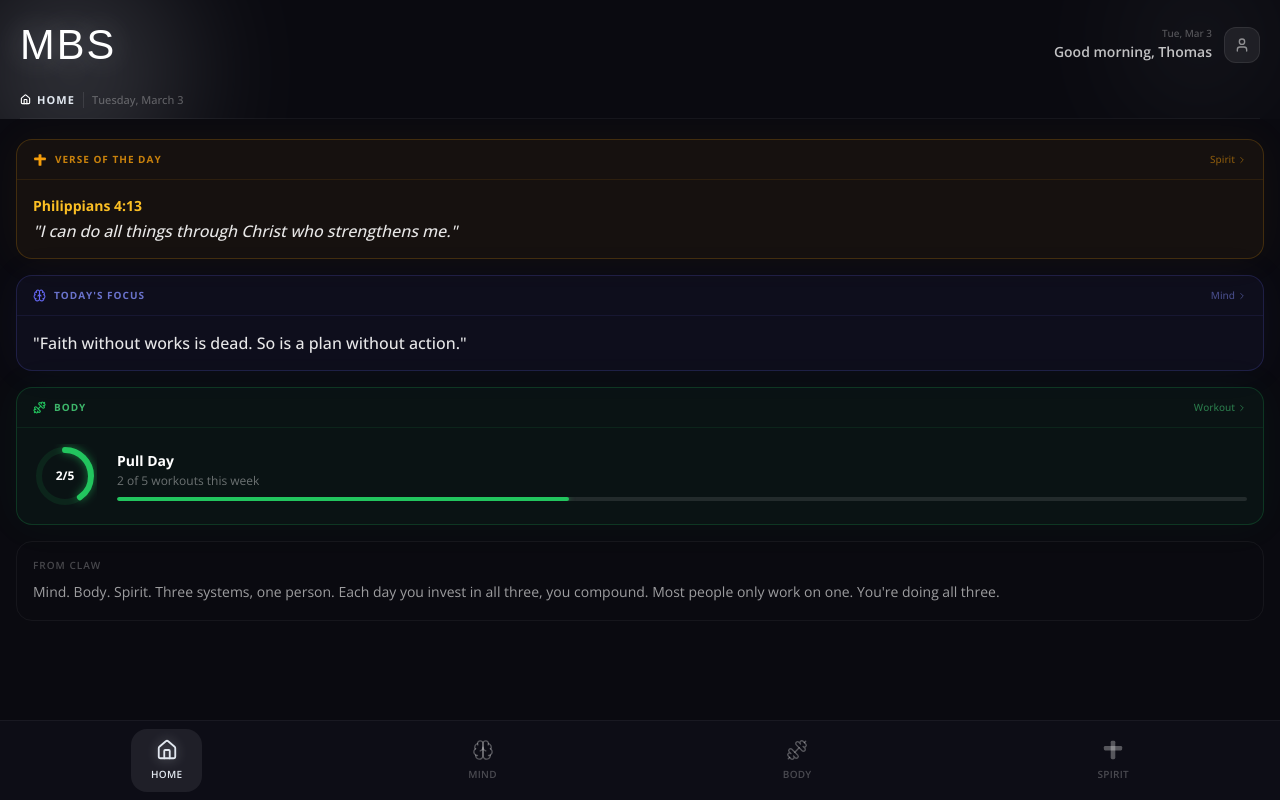
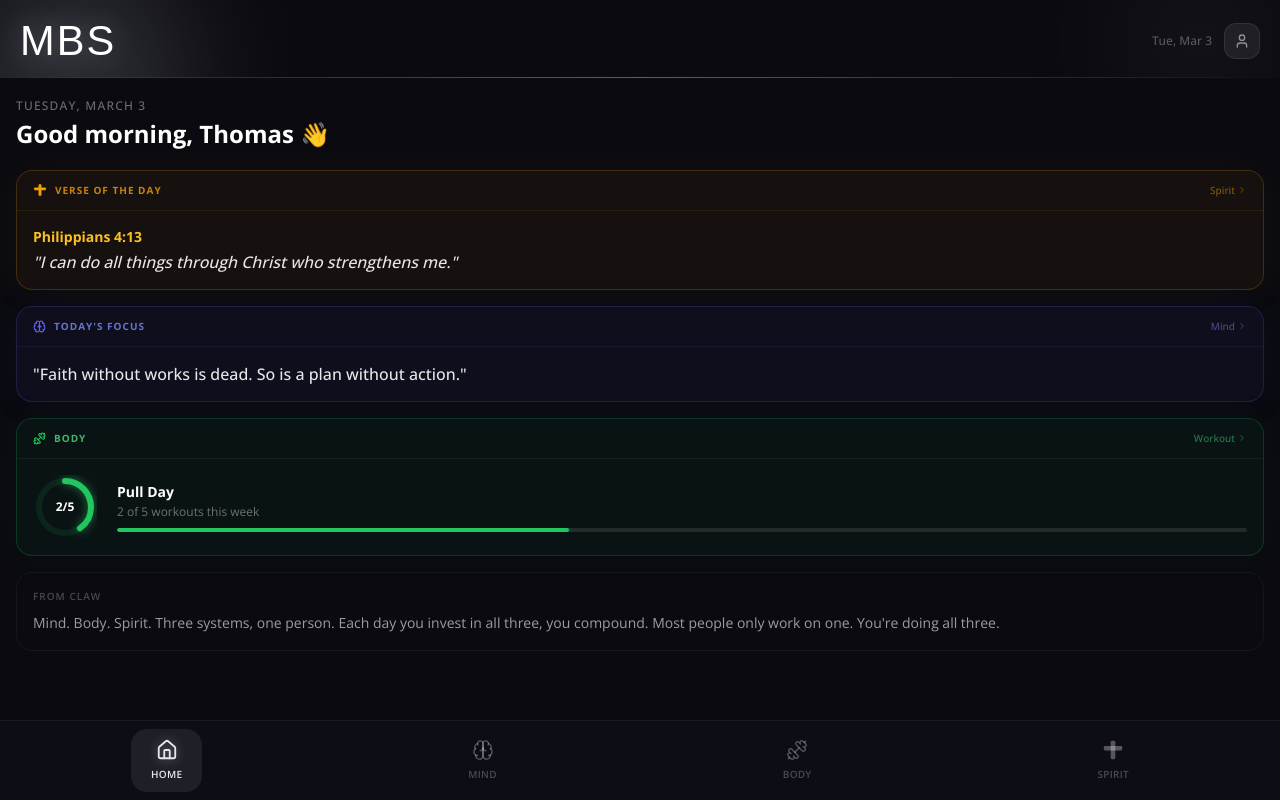
Before and after one commit to tomthornton/life-app, a Next.js app: page / in a window 1280 px wide. Both pictures are taken after a click on the button "Continue as Thomas". Built offline with nearby package versions, Linux system fonts and the light colour scheme; a web font is replaced by a local one.

Commit message:
feat: clean header (MBS+date+profile only), greeting on home page, tab title+subnav in page content

```diff
--- a/app/page.tsx
+++ b/app/page.tsx
@@ -39,18 +39,14 @@ export default function Home() {
     <main className="fixed inset-0 flex flex-col bg-[#0a0a10] overflow-hidden">
       <AppHeader
         activeTab={activeTab}
-        subTab={subTab}
-        onSubTabChange={setSubTab}
-        userName={user.name}
         onProfilePress={() => handleTabChange('profile')}
-        onTabPress={handleTabChange}
       />
 
       <div className="flex-1 overflow-y-auto no-scrollbar">
-        {activeTab === 'home'    && <HomeTab setActiveTab={handleTabChange} />}
-        {activeTab === 'mind'    && <MindTab mode={subTab} />}
-        {activeTab === 'body'    && <BodyTab mode={subTab} />}
-        {activeTab === 'spirit'  && <SpiritTab mode={subTab} />}
+        {activeTab === 'home'    && <HomeTab setActiveTab={handleTabChange} userName={user.name} />}
+        {activeTab === 'mind'    && <MindTab mode={subTab} onModeChange={setSubTab} />}
+        {activeTab === 'body'    && <BodyTab mode={subTab} onModeChange={setSubTab} />}
+        {activeTab === 'spirit'  && <SpiritTab mode={subTab} onModeChange={setSubTab} />}
         {activeTab === 'profile' && (
           <ProfileTab
             userName={user.name}
--- a/components/AppHeader.tsx
+++ b/components/AppHeader.tsx
@@ -1,9 +1,7 @@
 'use client'
 
 import { User } from 'lucide-react'
-import { Tab, SUB_TABS } from '@/lib/tabs'
-import CrossIcon from '@/components/icons/CrossIcon'
-import { Brain, Dumbbell, House } from 'lucide-react'
+import { Tab } from '@/lib/tabs'
 import MBSWordmark from '@/components/MBSWordmark'
 
 const TAB_COLORS: Record<Tab, string> = {
@@ -14,41 +12,14 @@ const TAB_COLORS: Record<Tab, string> = {
   profile: '#94a3b8',
 }
 
-const TAB_LABELS: Record<Tab, string> = {
-  home: 'Home', mind: 'Mind', body: 'Body', spirit: 'Spirit', profile: 'Profile',
-}
-
-function TabIcon({ id, size = 11 }: { id: Tab; size?: number }) {
-  if (id === 'spirit') return <CrossIcon size={size} color="currentColor" />
-  if (id === 'mind')   return <Brain size={size} strokeWidth={2.5} />
-  if (id === 'body')   return <Dumbbell size={size} strokeWidth={2.5} />
-  return <House size={size} strokeWidth={2.5} />
-}
-
 export default function AppHeader({
   activeTab,
-  subTab,
-  onSubTabChange,
-  userName,
   onProfilePress,
-  onTabPress,
 }: {
   activeTab: Tab
-  subTab: string
-  onSubTabChange: (id: string) => void
-  userName: string
   onProfilePress: () => void
-  onTabPress: (tab: Tab) => void
 }) {
-  const greeting = () => {
-    const h = new Date().getHours()
-    if (h < 12) return 'Good morning'
-    if (h < 17) return 'Good afternoon'
-    return 'Good evening'
-  }
-
   const color = TAB_COLORS[activeTab]
-  const subTabs = SUB_TABS[activeTab]
 
   return (
     <div className="safe-top relative overflow-hidden bg-[#0a0a10]">
@@ -58,19 +29,13 @@ export default function AppHeader({
       <div className="absolute -top-6 right-4 w-32 h-32 rounded-full blur-3xl opacity-[0.08] transition-all duration-700 pointer-events-none"
         style={{ background: color }} />
 
-      <div className="relative px-5 pt-6 pb-0">
-        {/* Top row: wordmark + date + profile */}
-        <div className="flex items-center justify-between mb-4">
+      <div className="relative px-5 pt-5 pb-4 flex items-center justify-between">
         <MBSWordmark glowColor={color} />
+
         <div className="flex items-center gap-3">
-            <div className="text-right">
-              <p className="text-[10px] text-white/30 font-medium leading-none">
+          <p className="text-xs font-medium" style={{ color: 'rgba(255,255,255,0.3)' }}>
             {new Date().toLocaleDateString('en-US', { weekday: 'short', month: 'short', day: 'numeric' })}
           </p>
-              <p className="mt-1 text-sm font-semibold" style={{ color: 'rgba(255,255,255,0.75)' }}>
-                {greeting()}, {userName.split(' ')[0]}
-              </p>
-            </div>
           <button onClick={onProfilePress}
             className="w-9 h-9 rounded-xl flex items-center justify-center transition-all duration-200"
             style={{
@@ -82,47 +47,9 @@ export default function AppHeader({
         </div>
       </div>
 
-        {/* Bottom row: current tab name + sub-tabs (or greeting for home) */}
-        <div className="flex items-center gap-2">
-          {/* Tab label */}
-          <div className="flex items-center gap-1.5 flex-shrink-0 py-2.5">
-            <TabIcon id={activeTab} size={11} />
-            <span className="text-[11px] font-bold tracking-widest uppercase" style={{ color }}>
-              {TAB_LABELS[activeTab]}
-            </span>
-          </div>
-
-          {/* Divider */}
-          <div className="w-px h-4 flex-shrink-0" style={{ background: 'rgba(255,255,255,0.1)' }} />
-
-          {/* Sub-tabs or greeting */}
-          <div className="flex-1 flex items-center overflow-x-auto no-scrollbar gap-1">
-            {subTabs.length > 0 ? (
-              subTabs.map((st) => {
-                const isActive = subTab === st.id
-                return (
-                  <button key={st.id} onClick={() => onSubTabChange(st.id)}
-                    className="flex-shrink-0 flex items-center gap-1 px-2.5 py-1.5 rounded-lg text-[10px] font-bold tracking-wide uppercase transition-all duration-200"
-                    style={isActive
-                      ? { background: `${color}22`, color, border: `1px solid ${color}35` }
-                      : { color: 'rgba(255,255,255,0.22)', border: '1px solid transparent' }
-                    }>
-                    <span style={{ fontSize: '11px' }}>{st.icon}</span>
-                    <span>{st.label}</span>
-                  </button>
-                )
-              })
-            ) : activeTab === 'home' ? (
-              <p className="text-[11px] font-medium" style={{ color: 'rgba(255,255,255,0.3)' }}>
-                {new Date().toLocaleDateString('en-US', { weekday: 'long', month: 'long', day: 'numeric' })}
-              </p>
-            ) : null}
-          </div>
-        </div>
-
-        {/* Bottom border */}
-        <div className="border-b border-white/5" />
-      </div>
+      {/* Bottom border shimmer */}
+      <div className="absolute bottom-0 left-0 right-0 h-px transition-all duration-700"
+        style={{ background: `linear-gradient(to right, transparent, ${color}60, transparent)` }} />
     </div>
   )
 }
--- /dev/null
+++ b/components/TabPageHeader.tsx
@@ -0,0 +1,70 @@
+'use client'
+
+import { Tab, SUB_TABS } from '@/lib/tabs'
+import CrossIcon from '@/components/icons/CrossIcon'
+import { Brain, Dumbbell, House } from 'lucide-react'
+
+const TAB_COLORS: Record<Tab, string> = {
+  home:    '#e2e8f0',
+  mind:    '#6366f1',
+  body:    '#22c55e',
+  spirit:  '#f59e0b',
+  profile: '#94a3b8',
+}
+
+const TAB_LABELS: Record<Tab, string> = {
+  home: 'Home', mind: 'Mind', body: 'Body', spirit: 'Spirit', profile: 'Profile',
+}
+
+function TabIcon({ id, size = 13 }: { id: Tab; size?: number }) {
+  if (id === 'spirit') return <CrossIcon size={size} color="currentColor" />
+  if (id === 'mind')   return <Brain size={size} strokeWidth={2.5} />
+  if (id === 'body')   return <Dumbbell size={size} strokeWidth={2.5} />
+  return <House size={size} strokeWidth={2.5} />
+}
+
+export default function TabPageHeader({
+  tab,
+  subTab,
+  onSubTabChange,
+}: {
+  tab: Tab
+  subTab?: string
+  onSubTabChange?: (id: string) => void
+}) {
+  const color = TAB_COLORS[tab]
+  const subTabs = SUB_TABS[tab]
+
+  return (
+    <div className="px-4 pt-4 pb-3 border-b border-white/5 flex items-center gap-3">
+      {/* Tab title */}
+      <div className="flex items-center gap-2 flex-shrink-0" style={{ color }}>
+        <TabIcon id={tab} size={14} />
+        <span className="text-sm font-bold tracking-widest uppercase">{TAB_LABELS[tab]}</span>
+      </div>
+
+      {/* Divider */}
+      {subTabs.length > 0 && (
+        <div className="w-px h-4 flex-shrink-0" style={{ background: 'rgba(255,255,255,0.1)' }} />
+      )}
+
+      {/* Sub-tabs */}
+      <div className="flex items-center gap-1 overflow-x-auto no-scrollbar flex-1">
+        {subTabs.map((st) => {
+          const isActive = subTab === st.id
+          return (
+            <button key={st.id} onClick={() => onSubTabChange?.(st.id)}
+              className="flex-shrink-0 flex items-center gap-1 px-2.5 py-1.5 rounded-lg text-[10px] font-bold tracking-wide uppercase transition-all duration-200"
+              style={isActive
+                ? { background: `${color}20`, color, border: `1px solid ${color}35` }
+                : { color: 'rgba(255,255,255,0.25)', border: '1px solid transparent' }
+              }>
+              <span style={{ fontSize: '12px' }}>{st.icon}</span>
+              <span>{st.label}</span>
+            </button>
+          )
+        })}
+      </div>
+    </div>
+  )
+}
--- a/components/tabs/BodyTab.tsx
+++ b/components/tabs/BodyTab.tsx
@@ -2,6 +2,7 @@
 
 import { useState } from 'react'
 import { Dumbbell, Droplets, Trophy, Lightbulb } from 'lucide-react'
+import TabPageHeader from '@/components/TabPageHeader'
 
 
 type BodyMode = 'workout' | 'health' | 'hydration' | 'records'
@@ -89,7 +90,7 @@ const MODES = [
   { id: 'records'   as BodyMode, label: 'PRs',        icon: '🏆' },
 ]
 
-export default function BodyTab({ mode: modeProp }: { mode?: string }) {
+export default function BodyTab({ mode: modeProp, onModeChange }: { mode?: string; onModeChange?: (m: string) => void }) {
   const mode = (modeProp ?? 'workout') as BodyMode
   const [week, setWeek] = useState(WORKOUT_WEEK)
   const [selectedDay, setSelectedDay] = useState(TODAY)
@@ -123,6 +124,7 @@ export default function BodyTab({ mode: modeProp }: { mode?: string }) {
 
   return (
     <div className="flex flex-col">
+      <TabPageHeader tab="body" subTab={mode} onSubTabChange={onModeChange} />
 
       {/* ── WORKOUT ── */}
       {mode === 'workout' && (
--- a/components/tabs/HomeTab.tsx
+++ b/components/tabs/HomeTab.tsx
@@ -30,11 +30,27 @@ const WORKOUT_WEEK_TOTAL = 5
 
 const QUOTE = QUOTES[new Date().getDate() % QUOTES.length]
 
-export default function HomeTab({ setActiveTab }: { setActiveTab: (t: Tab) => void }) {
+function greeting() {
+  const h = new Date().getHours()
+  if (h < 12) return 'Good morning'
+  if (h < 17) return 'Good afternoon'
+  return 'Good evening'
+}
+
+export default function HomeTab({ setActiveTab, userName }: { setActiveTab: (t: Tab) => void; userName?: string }) {
   const isRestDay = WORKOUT_TODAY === 'Rest'
 
   return (
     <div className="px-4 py-5 space-y-4">
+      {/* Greeting */}
+      <div className="pb-1">
+        <p className="text-white/40 text-xs uppercase tracking-widest font-medium">
+          {new Date().toLocaleDateString('en-US', { weekday: 'long', month: 'long', day: 'numeric' })}
+        </p>
+        <p className="text-white text-2xl font-bold mt-1">
+          {greeting()}, {userName?.split(' ')[0] ?? 'Thomas'} 👋
+        </p>
+      </div>
 
       {/* Daily verse — Spirit */}
       <div
--- a/components/tabs/MindTab.tsx
+++ b/components/tabs/MindTab.tsx
@@ -1,6 +1,7 @@
 'use client'
 
 import { useState, useRef, useEffect } from 'react'
+import TabPageHeader from '@/components/TabPageHeader'
 
 
 type ChatMode = 'chat' | 'therapy' | 'journal' | 'mood'
@@ -29,7 +30,7 @@ function useLocalStorage<T>(key: string, initial: T) {
   return [val, set] as const
 }
 
-export default function MindTab({ mode: modeProp }: { mode?: string }) {
+export default function MindTab({ mode: modeProp, onModeChange }: { mode?: string; onModeChange?: (m: string) => void }) {
   const mode = (modeProp ?? 'chat') as ChatMode
 
   // Chat
@@ -89,6 +90,7 @@ export default function MindTab({ mode: modeProp }: { mode?: string }) {
 
   return (
     <div className="flex flex-col h-full">
+      <TabPageHeader tab="mind" subTab={mode} onSubTabChange={onModeChange} />
 
       {/* ── CHAT / THERAPY ── */}
       {(mode === 'chat' || mode === 'therapy') && (
--- a/components/tabs/SpiritTab.tsx
+++ b/components/tabs/SpiritTab.tsx
@@ -2,6 +2,7 @@
 
 import { useState, useRef, useEffect } from 'react'
 import CrossIcon from '@/components/icons/CrossIcon'
+import TabPageHeader from '@/components/TabPageHeader'
 
 
 type SpiritMode = 'daily' | 'gratitude' | 'prayer' | 'chat'
@@ -45,7 +46,7 @@ function Chevron({ open }: { open: boolean }) {
   )
 }
 
-export default function SpiritTab({ mode: modeProp }: { mode?: string }) {
+export default function SpiritTab({ mode: modeProp, onModeChange }: { mode?: string; onModeChange?: (m: string) => void }) {
   const mode = (modeProp ?? 'daily') as SpiritMode
   const [expanded, setExpanded] = useState<string | null>('verse')
 
@@ -107,6 +108,7 @@ export default function SpiritTab({ mode: modeProp }: { mode?: string }) {
 
   return (
     <div className="flex flex-col">
+      <TabPageHeader tab="spirit" subTab={mode} onSubTabChange={onModeChange} />
 
       {/* ── DAILY ── */}
       {mode === 'daily' && (
```
Lines whose indentation alone changed are shown as unchanged.
